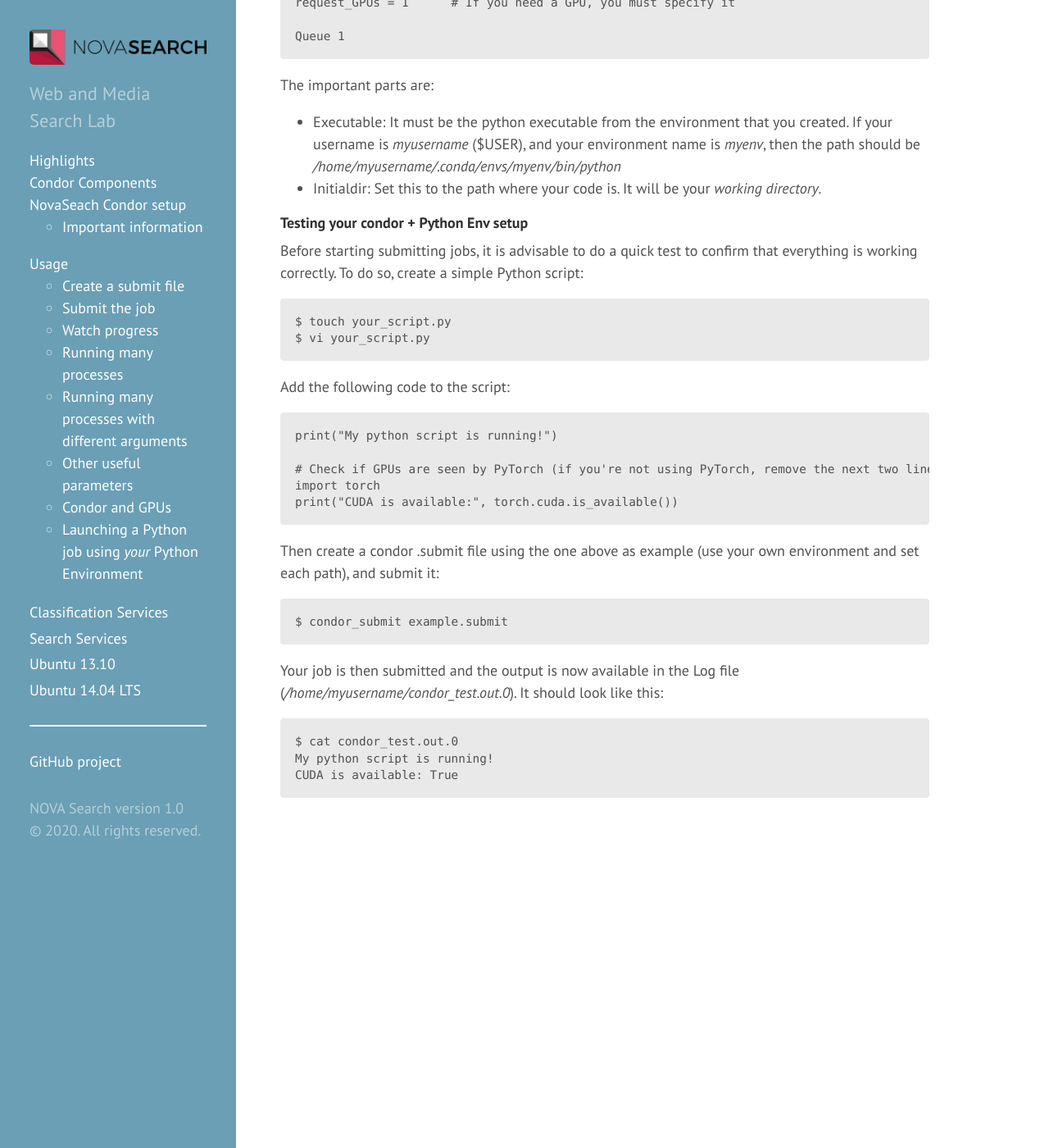
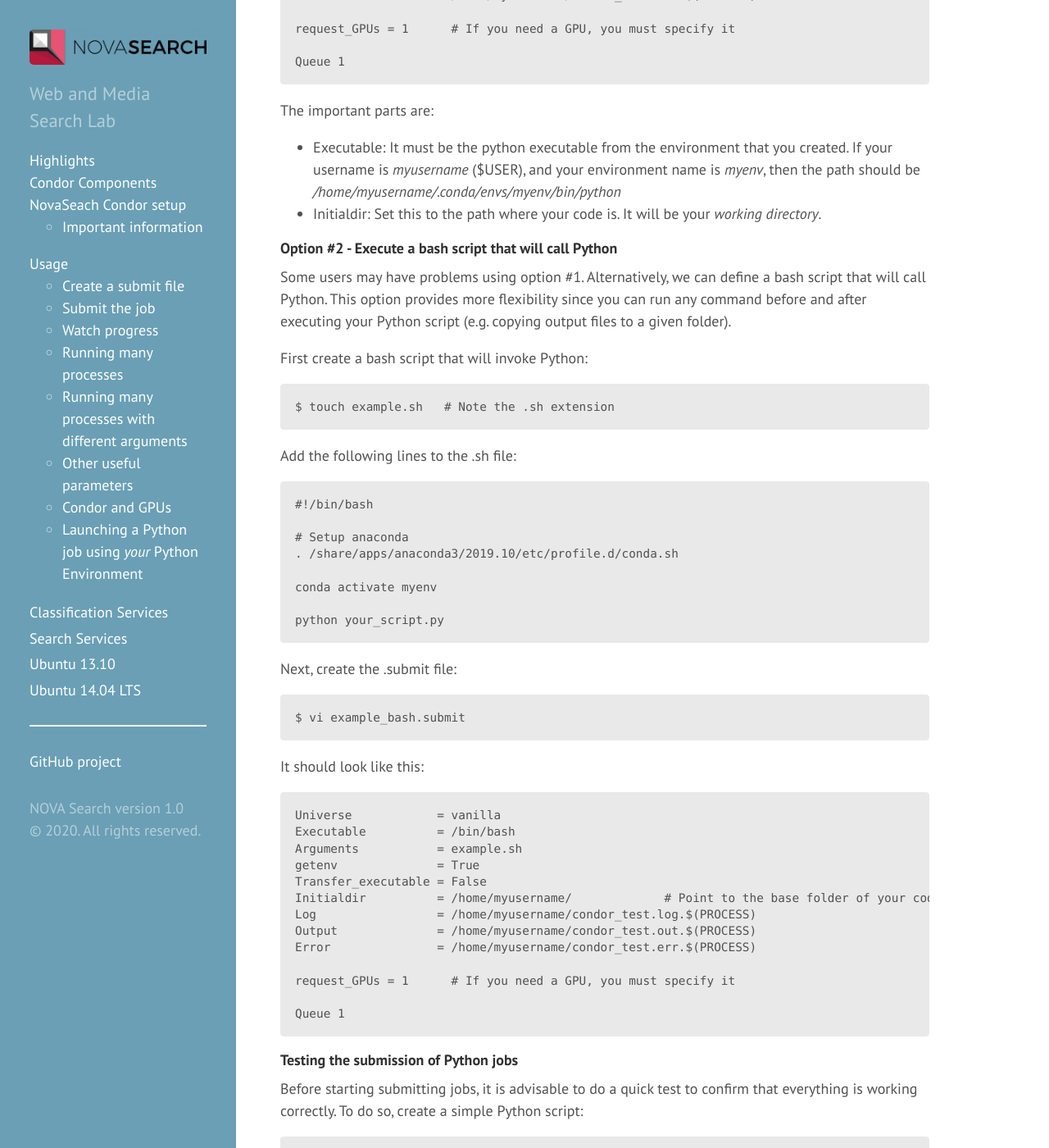
Before and after one commit to novasearch/wiki.novasearch.org, a Jekyll site: the page built from wiki/Condor.md, in a window 1280 px wide and 1400 px high, scrolled down 4129 px. Shown: the whole window at 82% size. Built offline with Jekyll 4.4.1, drawn with Linux system fonts in a browser that asks for light colours; some of the changed text lies outside the part shown.

Commit message:
Condor.md - Added alternative way to launch a Python job in condor

```diff
--- a/wiki/Condor.md
+++ b/wiki/Condor.md
@@ -166,6 +166,8 @@ To check the status of Condor slots and check how many GPUs are in available/in
 
 You can adapt the following example of a .submit file, to use your Python environment.
 
+#### Option #1 - Directly call Python
+
 Edit a .submit file:
 
 	$ vi example.submit
@@ -190,8 +192,46 @@ The important parts are:
 * Executable: It must be the python executable from the environment that you created. If your username is *myusername* ($USER), and your environment name is *myenv*, then the path should be */home/myusername/.conda/envs/myenv/bin/python*
 * Initialdir: Set this to the path where your code is. It will be your *working directory*.
 
+#### Option #2 - Execute a bash script that will call Python
 
-#### Testing your condor + Python Env setup
+Some users may have problems using option #1. Alternatively, we can define a bash script that will call Python. This option provides more flexibility since you can run any command before and after executing your Python script (e.g. copying output files to a given folder).
+
+First create a bash script that will invoke Python:
+
+	$ touch example.sh   # Note the .sh extension
+
+Add the following lines to the .sh file:
+
+	#!/bin/bash
+
+	# Setup anaconda
+	. /share/apps/anaconda3/2019.10/etc/profile.d/conda.sh
+
+	conda activate myenv
+
+	python your_script.py
+
+Next, create the  .submit file:
+
+	$ vi example_bash.submit
+
+It should look like this:
+
+	Universe            = vanilla
+	Executable          = /bin/bash
+	Arguments           = example.sh
+	getenv              = True
+	Transfer_executable = False
+	Initialdir          = /home/myusername/             # Point to the base folder of your code (i.e. the your_script.py file)
+	Log                 = /home/myusername/condor_test.log.$(PROCESS)
+	Output              = /home/myusername/condor_test.out.$(PROCESS)
+	Error               = /home/myusername/condor_test.err.$(PROCESS)
+
+	request_GPUs = 1      # If you need a GPU, you must specify it
+
+	Queue 1
+
+#### Testing the submission of Python jobs
 
 Before starting submitting jobs, it is advisable to do a quick test to confirm that everything is working correctly. To do so, create a simple Python script:
 
@@ -206,9 +246,16 @@ Add the following code to the script:
 	import torch
 	print("CUDA is available:", torch.cuda.is_available())
 
-Then create a condor .submit file using the one above as example (use your own environment and set each path), and submit it:
+Then create a condor .submit file using one of the options above as example (use your own environment and set each path accordingly), and submit it:
 
+	# For option #1
 	$ condor_submit example.submit
+
+	OR
+
+	#For option #2
+	$ condor_submit example_bash.submit
+
 
 Your job is then submitted and the output is now available in the Log file (*/home/myusername/condor_test.out.0*). It should look like this:
 
```
